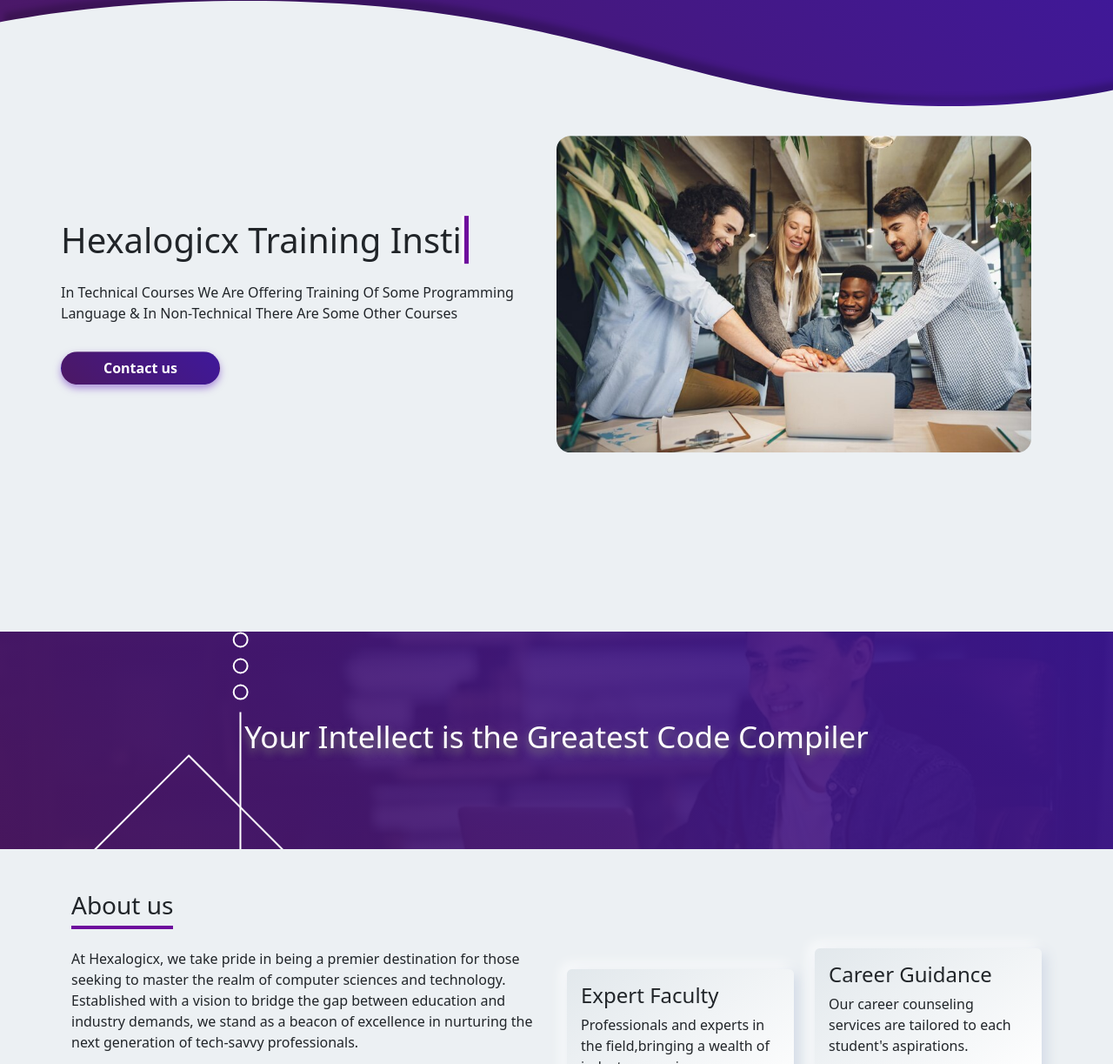
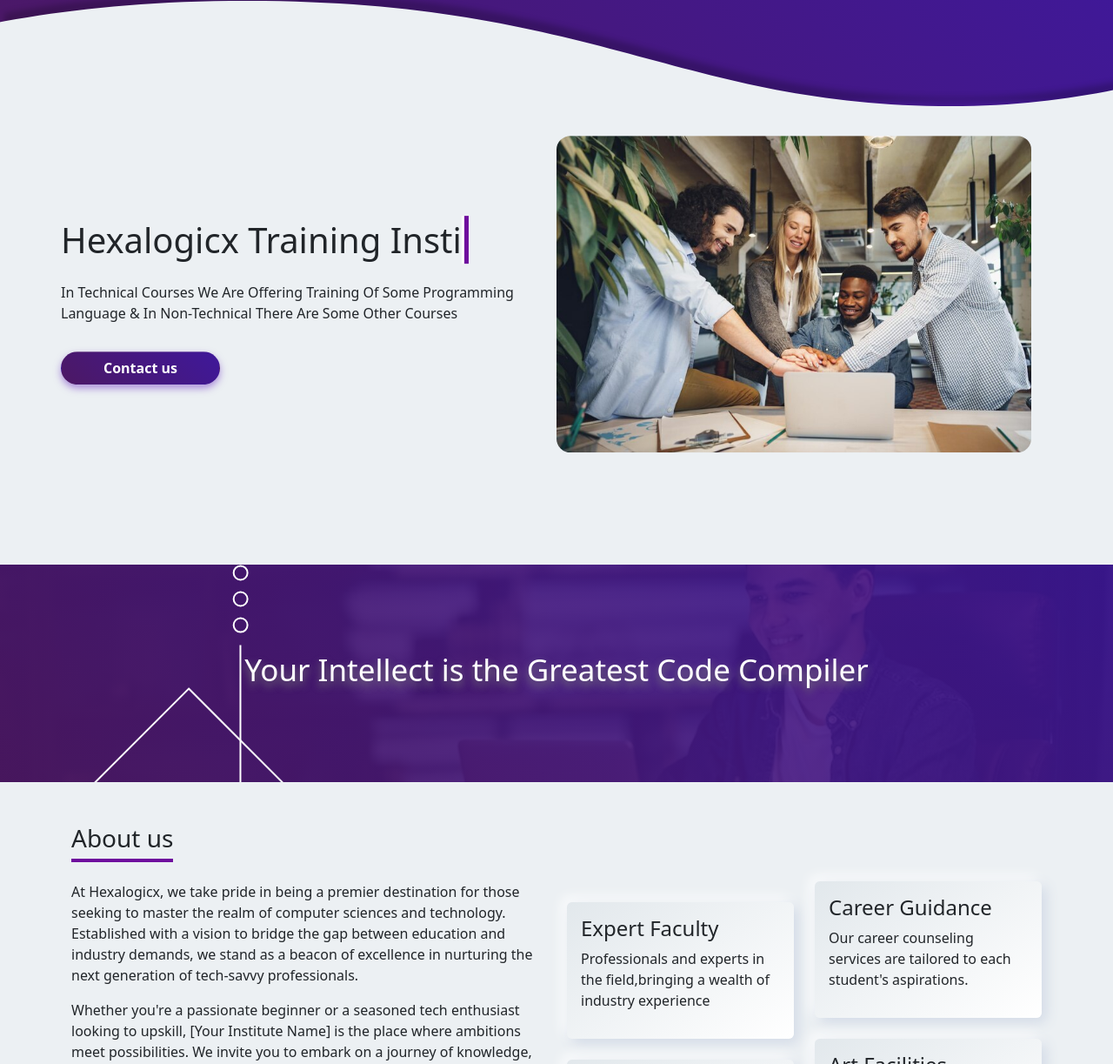
Before and after one commit to Munazza-Malik786/Resume, a plain HTML site: page home.html in a window 1280 px wide. Shown: the part 74-1297 px from the top of the page at 87% size. Drawn offline with nearby package versions, Linux system fonts and the light colour scheme; a script that the page names is missing.

Commit message:
update files

```diff
--- a/assets/css/responsive.css
+++ b/assets/css/responsive.css
@@ -32,3 +32,21 @@
         padding-top: 3rem;
     }
 }
+@media screen and (max-width: 1900px) {
+    .hero_section{
+        padding-top: 50%;
+    }
+    .hero-learning{
+        margin-top: -6%;
+    }
+
+}
+@media screen and (max-width: 1500px) {
+    .hero_section{
+        padding-top: 60%;
+    }
+    .hero-learning{
+        margin-top: -6%;
+    }
+
+}
```
